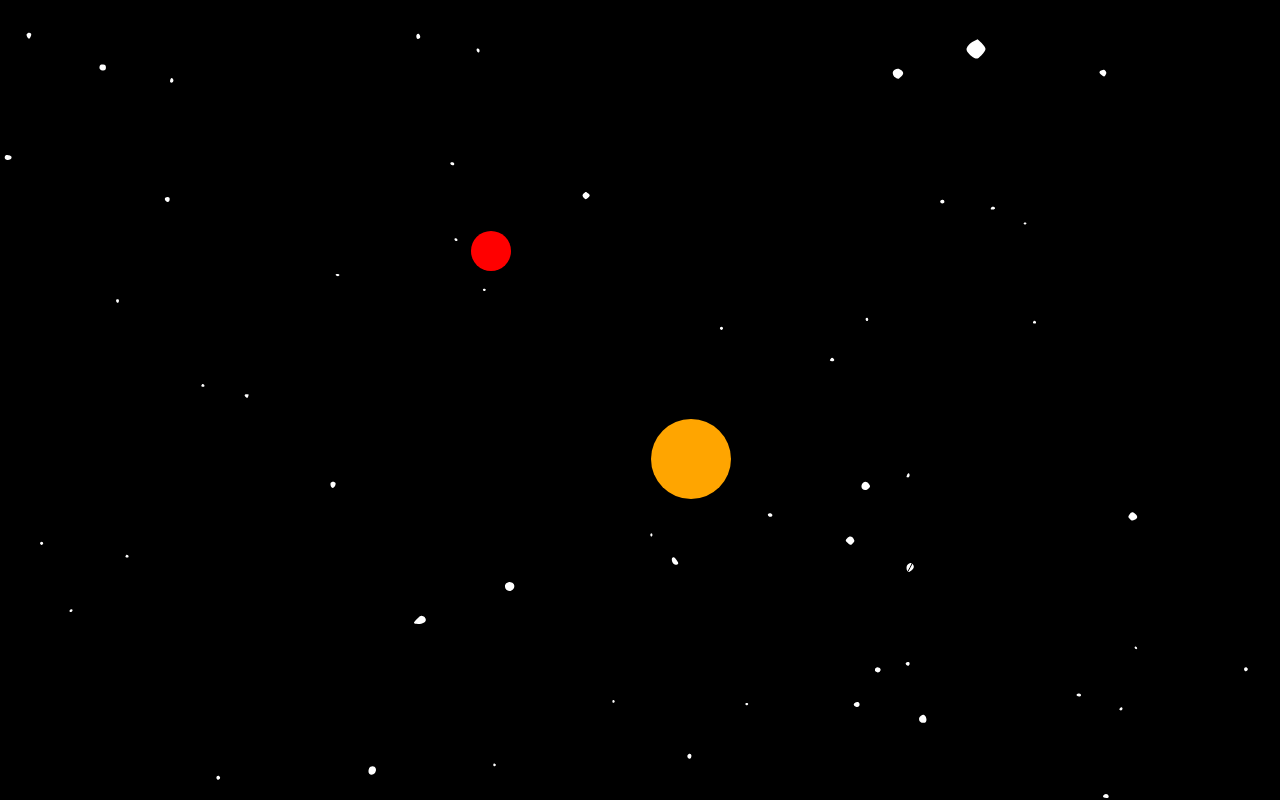
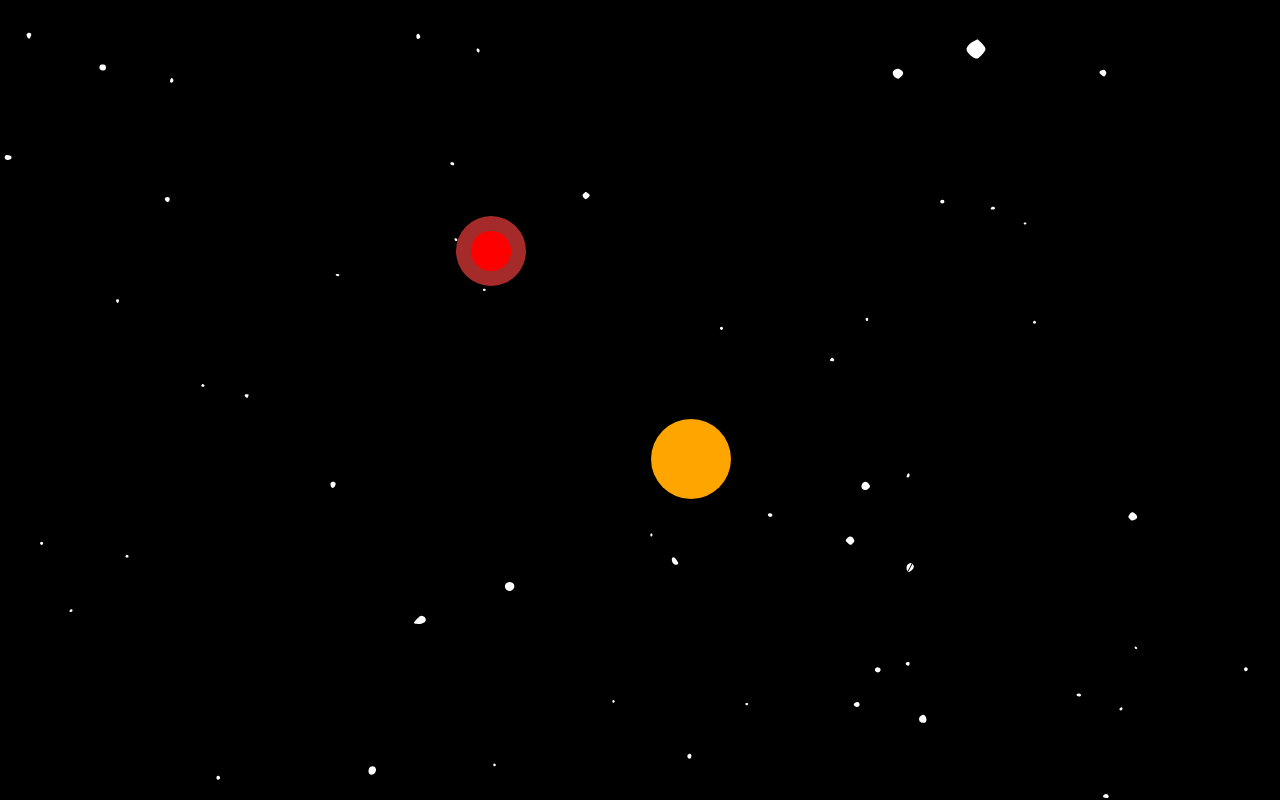
Before and after one commit to naman-gupta99/brahe-solar-system, a plain HTML site: page index.html in a window 1280 px wide. Drawn offline with nearby package versions, Linux system fonts and the light colour scheme.

Commit message:
added jupiter (#15)
Signed-off-by: abhijeet007rocks8 <abhijeet007rocks8@gmail.com>

Signed-off-by: abhijeet007rocks8 <abhijeet007rocks8@gmail.com>

```diff
--- a/index.html
+++ b/index.html
@@ -41,6 +41,12 @@
       </svg>
     </div>
 
+    <div class="center absolute" id="jupiter">
+      <svg height="100" width="100">
+        <circle cx="50" cy="50" r="35" stroke-width="3" fill="brown" />
+      </svg>
+    </div>
+
     <div class="center absolute" id="saturn">
       <svg height="100" width="100">
         <circle cx="50" cy="50" r="20" stroke-width="3" fill="red" />
--- a/script.js
+++ b/script.js
@@ -20,6 +20,13 @@ TweenMax.to("#earth", 3, {
   repeat: -1,
   ease: Linear.easeNone,
 });
+
+TweenMax.to("#jupiter", 5, {
+  bezier: getBezier(200, 200, 350, 350, true),
+  repeat: -1,
+  ease: Linear.easeNone,
+});
+
 
 TweenMax.to("#mars", 4, {
   bezier: getBezier(200, 200, 250, 250, true),
```
